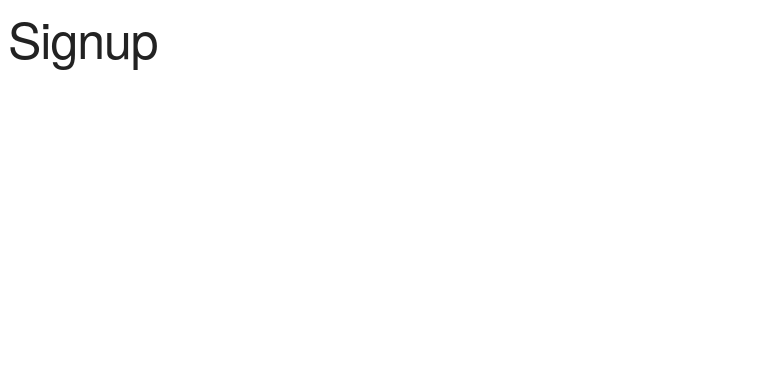
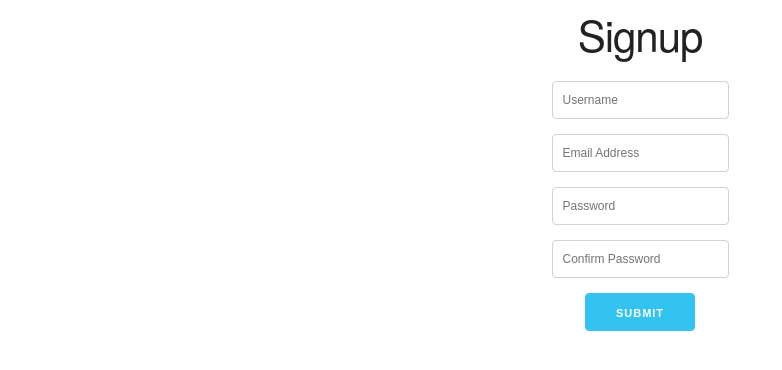
Before and after one commit to kingluddite/ai-five-star-cologne, a React (Create React App) app in the folder client/: page /signup in a window 1280 px wide. Shown: the top 370 px of the page, without its empty margins (0-782 px from the left). Built offline with nearby package versions, Linux system fonts and the light colour scheme.

Commit message:
Add signup form

```diff
--- a/client/src/components/Auth/Signup.js
+++ b/client/src/components/Auth/Signup.js
@@ -1,12 +1,25 @@
 import React, { Component } from 'react';
 
 class Signup extends Component {
-
   render() {
-
     return (
-      <div><h1>Signup</h1></div>
-    )
+      <div className="App">
+        <h2 className="App">Signup</h2>
+        <form className="form">
+          <input type="text" name="username" placeholder="Username" />
+          <input type="email" name="email" placeholder="Email Address" />
+          <input type="password" name="password" placeholder="Password" />
+          <input
+            type="password"
+            name="passwordConfirmation"
+            placeholder="Confirm Password"
+          />
+          <button type="submit" className="button-primary">
+            Submit
+          </button>
+        </form>
+      </div>
+    );
   }
 }
 
```
